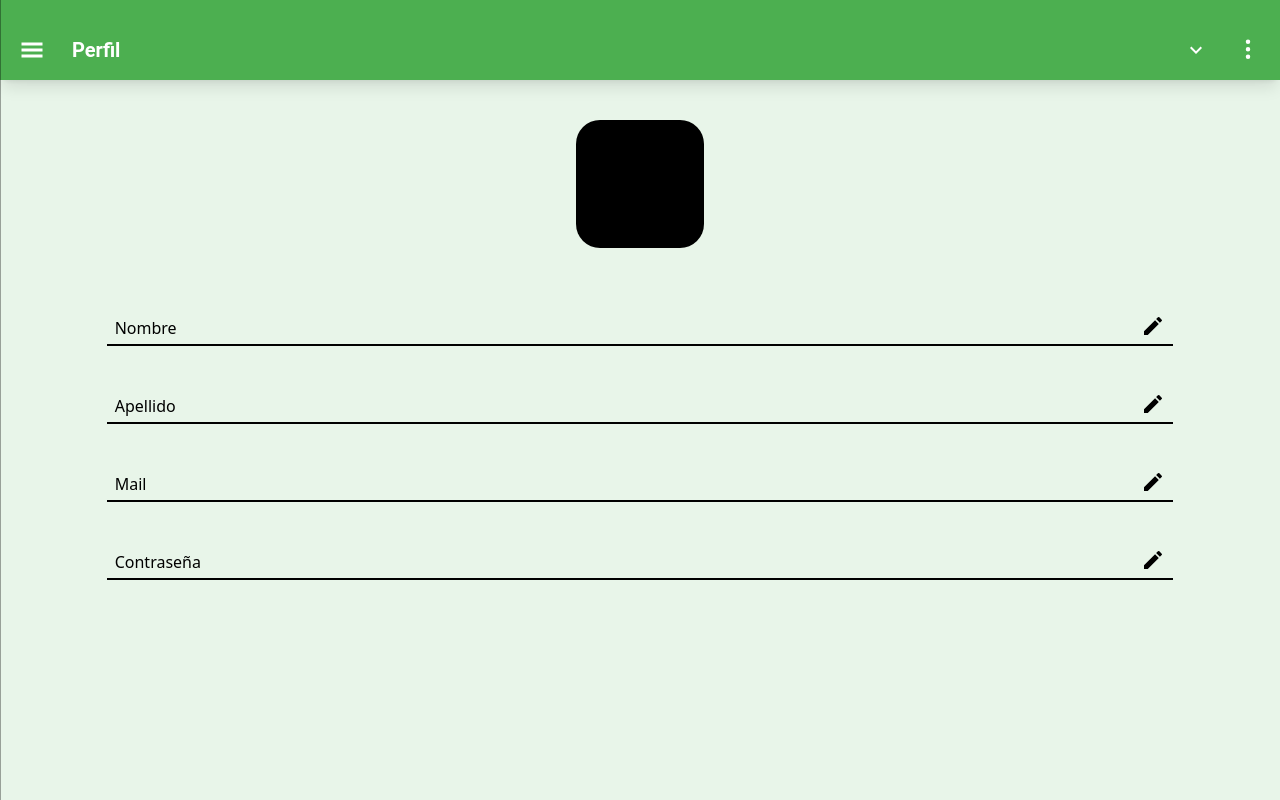
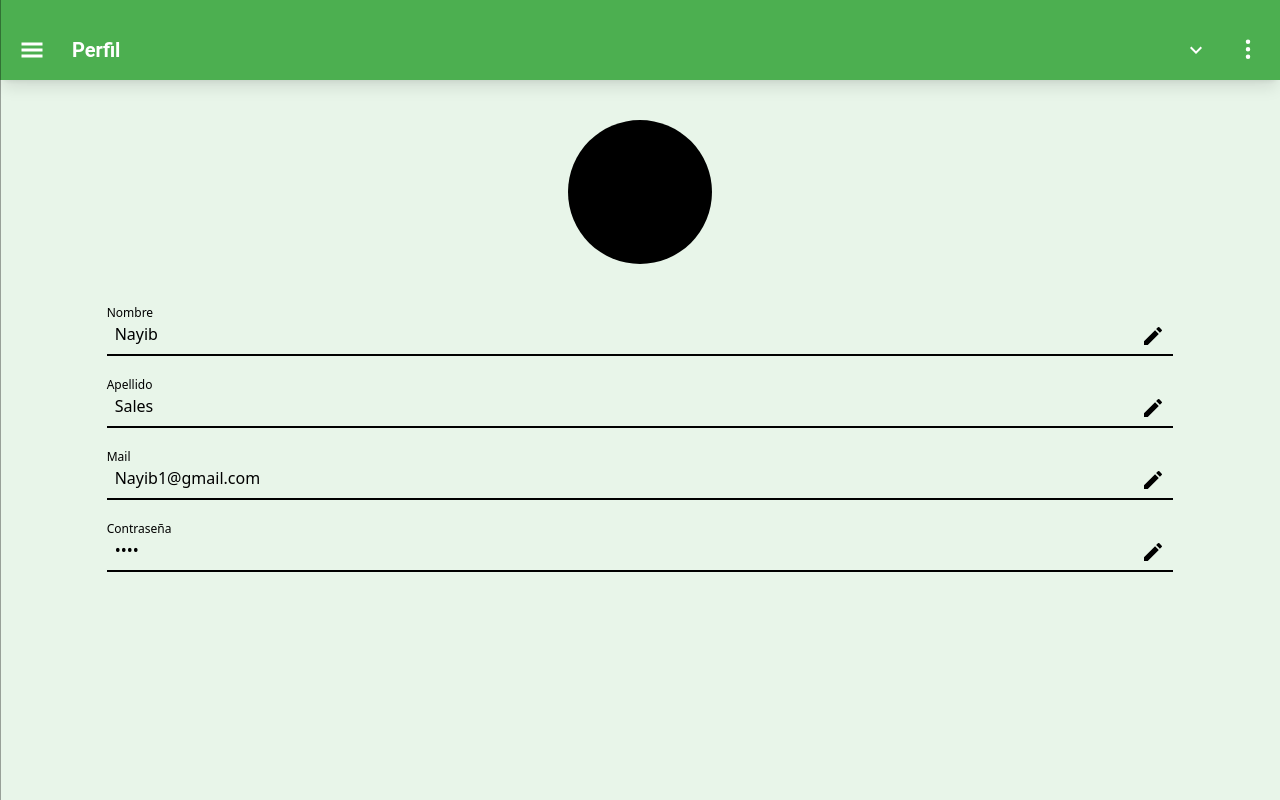
Before and after one commit to No-Country/c10-39-ft-nest-react, a React (Vite) app in the folder client/: page /perfil in a window 1280 px wide. Built offline with nearby package versions, Linux system fonts and the light colour scheme; no server answers.

Commit message:
update rounded image, block click in image input

```diff
--- a/client/src/Components/Input.tsx
+++ b/client/src/Components/Input.tsx
@@ -38,7 +38,7 @@ const Input: FC<props> = ({ type, label, state, setState, icon }) => {
         {label}
       </label>
       {icon && (
-        <div className="[&>svg]:absolute [&>svg]:bottom-2 [&>svg]:right-2 [&>svg]:w-6 [&>svg]:h-6">
+        <div className="[&>svg]:absolute [&>svg]:bottom-2 [&>svg]:right-2 [&>svg]:w-6 [&>svg]:h-6 pointer-events-none">
           {icon}
         </div>
       )}
--- a/client/src/Pages/Profile.tsx
+++ b/client/src/Pages/Profile.tsx
@@ -4,15 +4,15 @@ import Input from '../Components/Input';
 import { MdEdit } from 'react-icons/md';
 
 const Profile: FC = () => {
-  const [name, setName] = useState('');
-  const [lastName, setLastName] = useState('');
-  const [mail, setMail] = useState('');
-  const [password, setPassword] = useState('');
+  const [name, setName] = useState('Nayib');
+  const [lastName, setLastName] = useState('Sales');
+  const [mail, setMail] = useState('Nayib1@gmail.com');
+  const [password, setPassword] = useState('Pepe');
 
   return (
     <Layout title="Perfil">
       <div className="flex flex-col items-center w-full">
-        <div className="bg-[#000] w-32 h-32 rounded-3xl m-10"></div>
+        <div className="bg-[#000] w-36 h-36 rounded-full m-10"></div>
         <div className="w-full flex flex-col items-center gap-5">
           <Input type="text" label="Nombre" state={name} setState={setName} icon={<MdEdit />} />
           <Input
```
